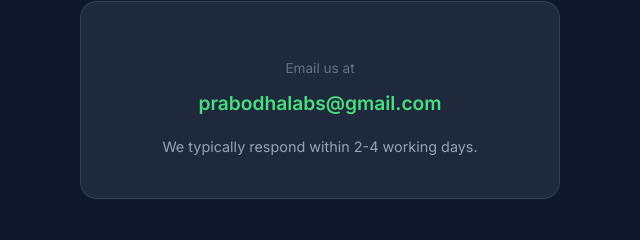
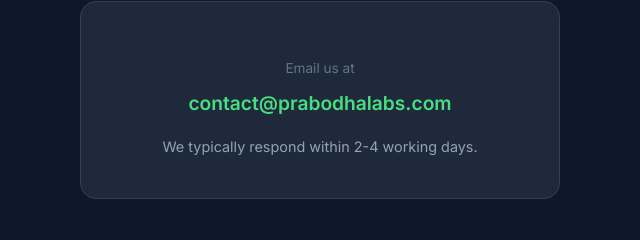
Before and after one commit to prabodhalabs/neon-sync-site, a plain HTML site: page support.html in a window 1280 px wide. Shown: the part 287-527 px from the top of the page, 320-960 px from the left. Drawn offline with Linux system fonts and the light colour scheme.

Commit message:
updated contact email

```diff
--- a/support.html
+++ b/support.html
@@ -33,7 +33,7 @@
 
             <div class="support-card">
                 <p class="email-label">Email us at</p>
-                <a href="mailto:prabodhalabs@gmail.com" class="email">prabodhalabs@gmail.com</a>
+                <a href="mailto:contact@prabodhalabs.com" class="email">contact@prabodhalabs.com</a>
                 <p>We typically respond within 2-4 working days.</p>
             </div>
         </section>
```
